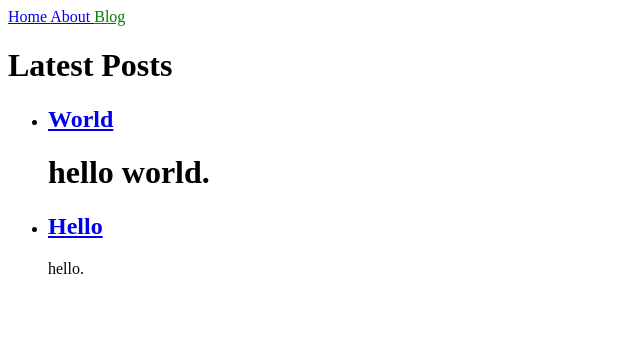
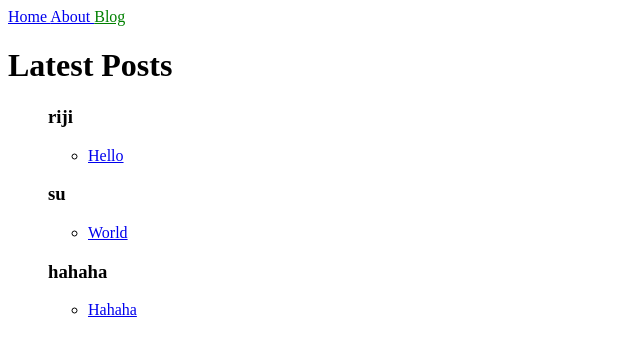
Before and after one commit to woAIxuexiSR/woAIxuexiSR.github.io, a Jekyll site: the page built from blog.html, in a window 1280 px wide. Shown: the top 356 px of the page, without its empty margins (0-640 px from the left). Built offline with Jekyll 4.4.1, drawn with Linux system fonts in a browser that asks for light colours.

```diff
--- a/_posts/2020-9-13-hello.md
+++ b/_posts/2020-9-13-hello.md
@@ -1,6 +1,7 @@
 ---
 layout: post
 author: surui
+tag: riji
 ---
 hello.
 
--- a/_posts/2020-9-13-world.md
+++ b/_posts/2020-9-13-world.md
@@ -1,6 +1,7 @@
 ---
 layout: post
 author: surui
+tag: su
 ---
 # hello world.
 
--- a/blog.html
+++ b/blog.html
@@ -5,10 +5,19 @@ title: Blog
 <h1>Latest Posts</h1>
 
 <ul>
-    {% for post in site.posts %}
+    <!-- {% for post in site.posts %}
         <li>
             <h2><a href = "{{post.url}}"> {{post.title}} </a></h2>
             {{ post.excerpt }}
         </li>
+    {% endfor %} -->
+
+    {% for tag in site.tags %}
+        <h3>{{ tag[0] }}</h3>
+        <ul>
+            {% for post in tag[1] %}
+            <li><a href="{{ post.url }}">{{ post.title }}</a></li>
+            {% endfor %}
+        </ul>
     {% endfor %}
 </ul>
```
Also changed, not shown: _posts/2020-9-19-hahaha.md (added, +14 -0 lines), assets/images/rixiang.jpg (added), 7 other files.
